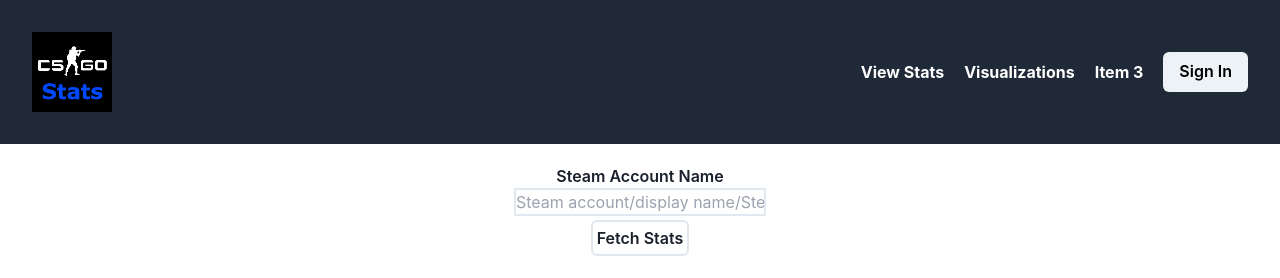
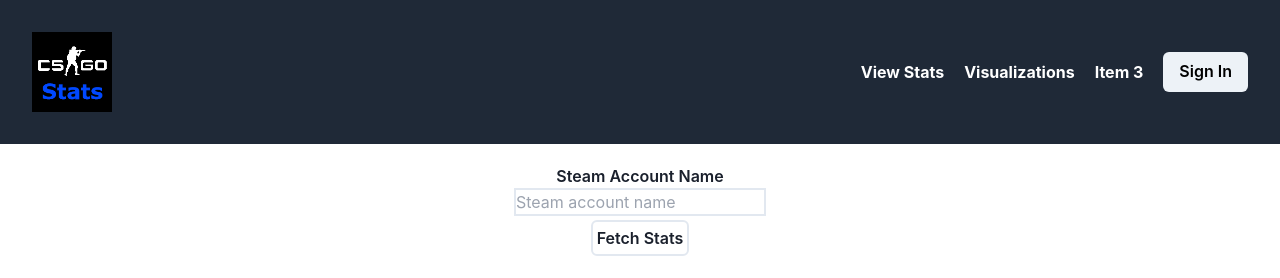
Before and after one commit to jsbento/CS-GO-Stats, a Next.js app: page /statistics in a window 1280 px wide. Shown: the top 278 px of the page. Built offline with nearby package versions, Linux system fonts and the light colour scheme.

Commit message:
Limit number of stat cards rendered to 4 on client side

```diff
--- a/pages/statistics.tsx
+++ b/pages/statistics.tsx
@@ -1,5 +1,5 @@
 import { Field, Form, Formik } from "formik";
-import React, { useEffect, useState } from "react";
+import React, { useState } from "react";
 import { Stats } from "./api/cs";
 import * as yup from "yup";
 import StatsCard from "../components/StatsCard";
@@ -17,7 +17,7 @@ export interface ServerData {
 }
 
 const CSNameScheme = yup.object().shape({
-    username: yup.string().trim().required("Required")
+    username: yup.string().trim().required("Steam profile name required")
 });
 
 const Statistics: NextPage = () => {
@@ -57,6 +57,15 @@ const Statistics: NextPage = () => {
         .catch(error => {console.log(error);});
     };
 
+    /*
+    When users implemented
+
+    if(loggedIn)
+        return form
+    else
+        return "please log in"
+    */
+
     return (
         <div className="flex flex-col items-center">
             <Formik validationSchema={CSNameScheme} initialValues={initialValues} onSubmit={async (values, actions) => {
@@ -75,7 +84,7 @@ const Statistics: NextPage = () => {
                     {({errors, isSubmitting}) => (
                         <Form className="flex flex-col justify-center items-center">
                             <label className="font-semibold" htmlFor="username">Steam Account Name</label>
-                            <Field className="border-2" id="username" name="username" type="text" placeholder="Steam account/display name/SteamID" autoComplete="off"/>
+                            <Field className="border-2" id="username" name="username" type="text" placeholder="Steam account name" autoComplete="off"/>
                             <button className="border-2 w-auto p-1 rounded-md m-1 font-semibold" type='submit'>Fetch Stats</button>
                             {errors.username ? (<div className="text-red-600 text-lg">{errors.username}</div>) : null}
                             {isSubmitting ? (<div className="animate-pulse font-semibold text-lg">Loading...</div>) : null}
@@ -84,7 +93,7 @@ const Statistics: NextPage = () => {
             </Formik>
             {dataErr ? <p className="text-center">Error fetching data. Please use Steam account name.</p> : null}
             <div className="grid gap-3 grid-cols-1 md:grid-cols-2 lg:grid-cols-3 xl:grid-cols-4">
-                {dataArr && dataArr.length > 0 ? dataArr.map(data => <StatsCard {...data}/>) : null}
+                {dataArr && dataArr.length > 0 ? dataArr.slice(0, 4).map(data => <StatsCard {...data}/>) : null}
             </div>
         </div>
     );
```
